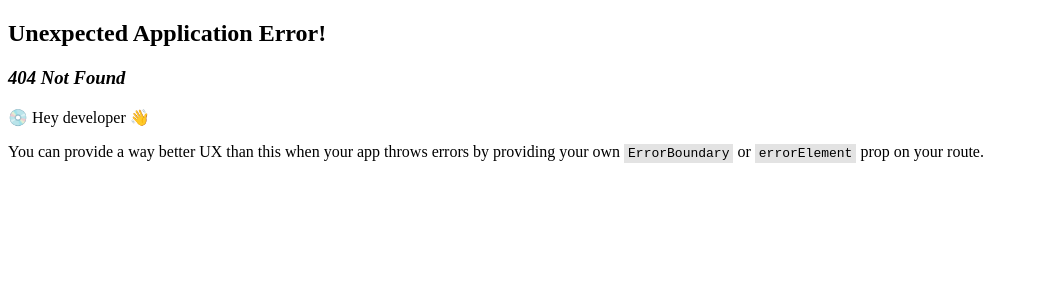
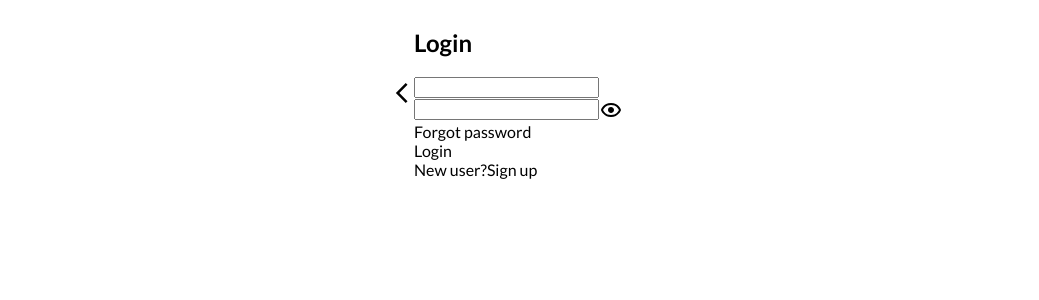
Before and after one commit to okikiareo/travelbuddy, a React (Vite) app: page /signup in a window 1280 px wide. Before the commit this address had no page. Shown: the top 300 px of the page, without its empty margins (0-1039 px from the left). Built offline with nearby package versions, Linux system fonts and the light colour scheme.

Commit message:
initial signup

```diff
--- a/src/App.jsx
+++ b/src/App.jsx
@@ -6,13 +6,16 @@ import {
 } from "react-router-dom";
 
 // Pages
+import Welcome from "./pages/Welcome";
+import Signup from "./pages/Signup";
 import Login from "./pages/Login";
-import Welcome from "./pages/Welcome"
+
 const router = createBrowserRouter(
     createRoutesFromElements(
         <Route path="/">
             <Route path='/Welcome' element={<Welcome/>}/>
             <Route path="/login" element={<Login />} />
+            <Route path="/signup" element={<Signup />} />
         </Route>
     )
 );
--- a/src/css/stem.css
+++ b/src/css/stem.css
@@ -1,5 +1,16 @@
 @import "https://fonts.googleapis.com/css2?family=Lato:wght@400;700;900&display=swap";
 
+:root {
+    --orange: #E1662C;
+    --white: #fff;
+}
+body{
+    font-family: "Lato", sans-serif;
+}
+a {
+    text-decoration: none;
+    color: black;
+}
 
 .flex {
     display: flex;
@@ -10,6 +21,8 @@
     max-width: 500px;
     margin: 0 auto;
 }
+/* WELCOME CSS */
+
 .welcome {
     height: 100vh;
     padding: 2em 0;
@@ -21,3 +34,35 @@
     align-items: stretch;
     justify-content: center;
 }
+.welcome_home {
+    position: absolute;
+    top: 0;
+    left: 0;
+}
+.welcome_info{
+    flex-direction: column;
+}
+
+
+.welcome_btn{
+    justify-content: center;
+    flex-direction: column;
+}
+.login__form-login {
+    width: 100%;
+    display: block;
+    text-align: center;
+    padding: 1em 0;
+    border-radius: 30px;
+    color: var(--white);
+    background-color: var(--orange);
+    margin-bottom: 1rem;
+    color: var(--white);
+}
+.white{
+    color: #000;
+    background: var(--white);
+    border: 1px solid #000;
+}
+
+/* SIGNUP CSS */
--- /dev/null
+++ b/src/pages/Signup.jsx
@@ -0,0 +1,42 @@
+import lockIcon from "../assets/images/icon-lock.svg";
+import showIcon from "../assets/images/icon-show.svg";
+import backIcon from "../assets/images/icon-left.svg";
+import { Form, Link } from "react-router-dom";
+
+const Signup = ()=> {
+    return(
+<main className="signup">
+<section className="signup_wrapper wrap flex">
+                <Link className="signup_home flex" to="/">
+                    <img className="signup_back" src={backIcon} alt="" />
+                </Link>
+                <Form className="signup__form">
+                    <h1 className="signup__form-title">
+                        Login
+                    </h1>
+                    <div className="signup__form-field flex">
+
+                        <input className="signup__form-input" type="email" name="email" id="" />
+                    </div>
+                    <div className="login__form-inner">
+                        <div className="signup__form-field flex">
+
+                            <input className="signup__form-input" type="email" name="email" id="" />
+                            <img className="signup__form-pword" src={showIcon} alt="" />
+                        </div>
+                        <Link className="signup__form-aside" to="">
+                            Forgot password
+                        </Link>
+                    </div>
+                    <Link className="signup__form-login" to="">Login</Link>
+                    <div className="signup__form-logup">
+                        New user?
+                        <Link className="signup__form-signu" to="">Sign up</Link>
+                    </div>
+                </Form>
+
+</section>
+</main>
+    )
+}
+export default Signup;
--- a/src/pages/Welcome.jsx
+++ b/src/pages/Welcome.jsx
@@ -4,18 +4,18 @@ import backIcon from "../assets/images/icon-left.svg";
 const Welcome =() =>{
     return(
 <main className="welcome">
-<section className="welcome__wrapper wrap flex">
-                <Link className="welcome__home flex" to="/">
-                    <img className="login__back" src={backIcon} alt="" />
+<section className="welcome_wrapper wrap flex">
+                <Link className="welcome_home flex" to="/">
+                    <img className="login_back" src={backIcon} alt="" />
                 </Link>
                 <div className="welcome_info flex">
                     <img src={buddy} alt=""/>
                     <h2>Welcome</h2>
                     <p>Search, find and connect.</p>
                 </div>
-                <div className="welcome_btn">
-                    <Link className="login__form-login" to="">Sign in</Link>
-                    <Link className="login__form-login" to="">Create an account</Link>
+                <div className="welcome_btn flex">
+                    <Link className="login__form-login white" to="">Sign in</Link>
+                    <Link className="login__form-login " to="">Create an account</Link>
                 </div>
 </section>
 </main>
```
